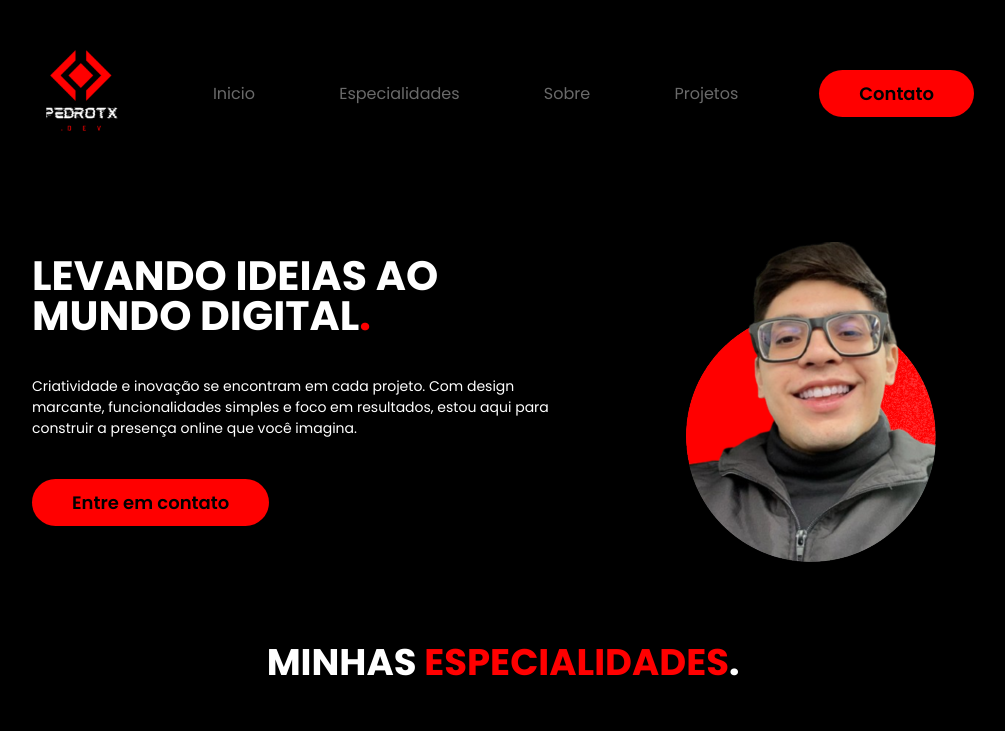
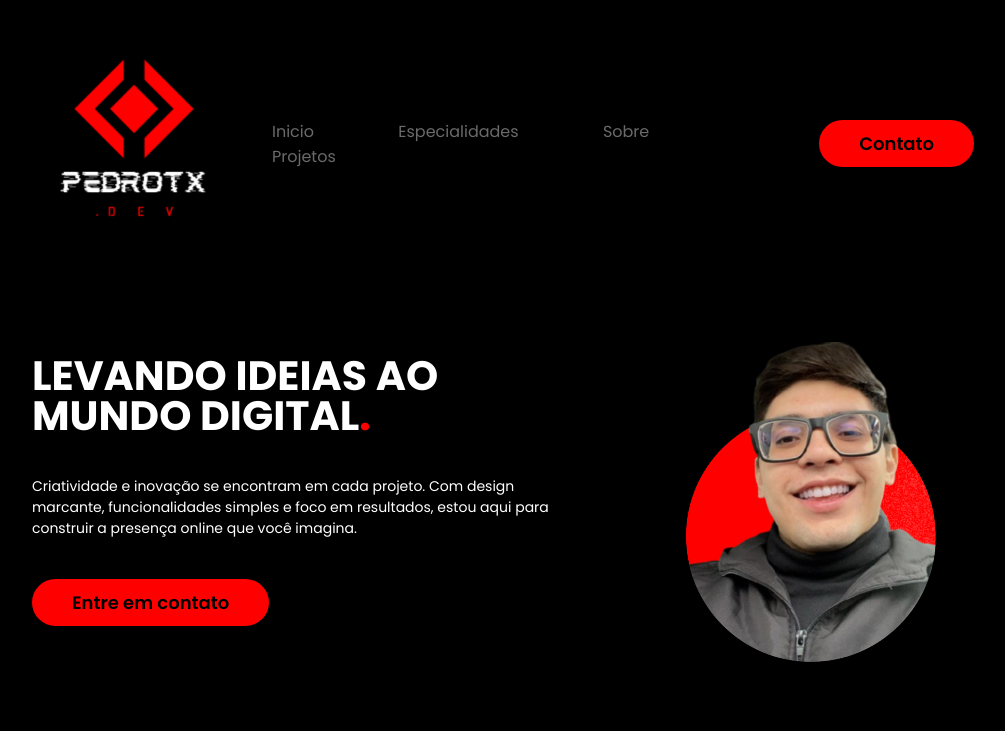
Before and after one commit to xpedrotx/pedrotx, a plain HTML site: page index.html in a window 1280 px wide. Shown: the top 731 px of the page, without its empty margins (137-1142 px from the left). Drawn offline with nearby package versions, Linux system fonts and the light colour scheme.

Commit message:
quarto commit

```diff
--- a/index.html
+++ b/index.html
@@ -13,6 +13,8 @@
      <!--FIM-BOOTSTRAP-->
     <link rel="stylesheet" href="style.css">
     <title>PEDROTX</title>
+    <link rel="icon" href="images/logo_aba.ico" type="image/x-icon">
+
 </head>
 <body>
 
@@ -20,7 +22,7 @@
         <div class="interface">
             <div class="logo">
                 <a href="#">
-                    <img src="images/logo.png" alt="logo pedrotxdev">
+                    <img src="images/logo_pedrotxdev.png" alt="logo pedrotxdev">
                 </a>
             </div><!--logo-->
 
@@ -57,7 +59,7 @@
                     </div><!--txt-topo-site-->
 
                     <div class="img-topo-site">
-                        <img src="/images/foto perfil.png" alt="foto pedrotxdev">
+                        <img src="/images/pedrotxdev.png" alt="foto pedrotxdev">
                     </div><!--img-topo-site-->
                 </div><!--flex-->
             </div><!--interface-->
--- a/style.css
+++ b/style.css
@@ -43,7 +43,7 @@ h2.titulo span{
 
 /* ESTILO DO CABEÇALHO */
 header .logo img {
-  max-width: 100px; /* Limita a largura da logo */
+  max-width: 200px; /* Limita a largura da logo */
   height: auto; /* Mantém a proporção */
 }
 
```
Also changed, not shown: images/logo.png (deleted), images/logo_aba.ico (added), images/logo_pedrotxdev.png (added), images/pedrotxdev.png (renamed from images/foto perfil.png).
